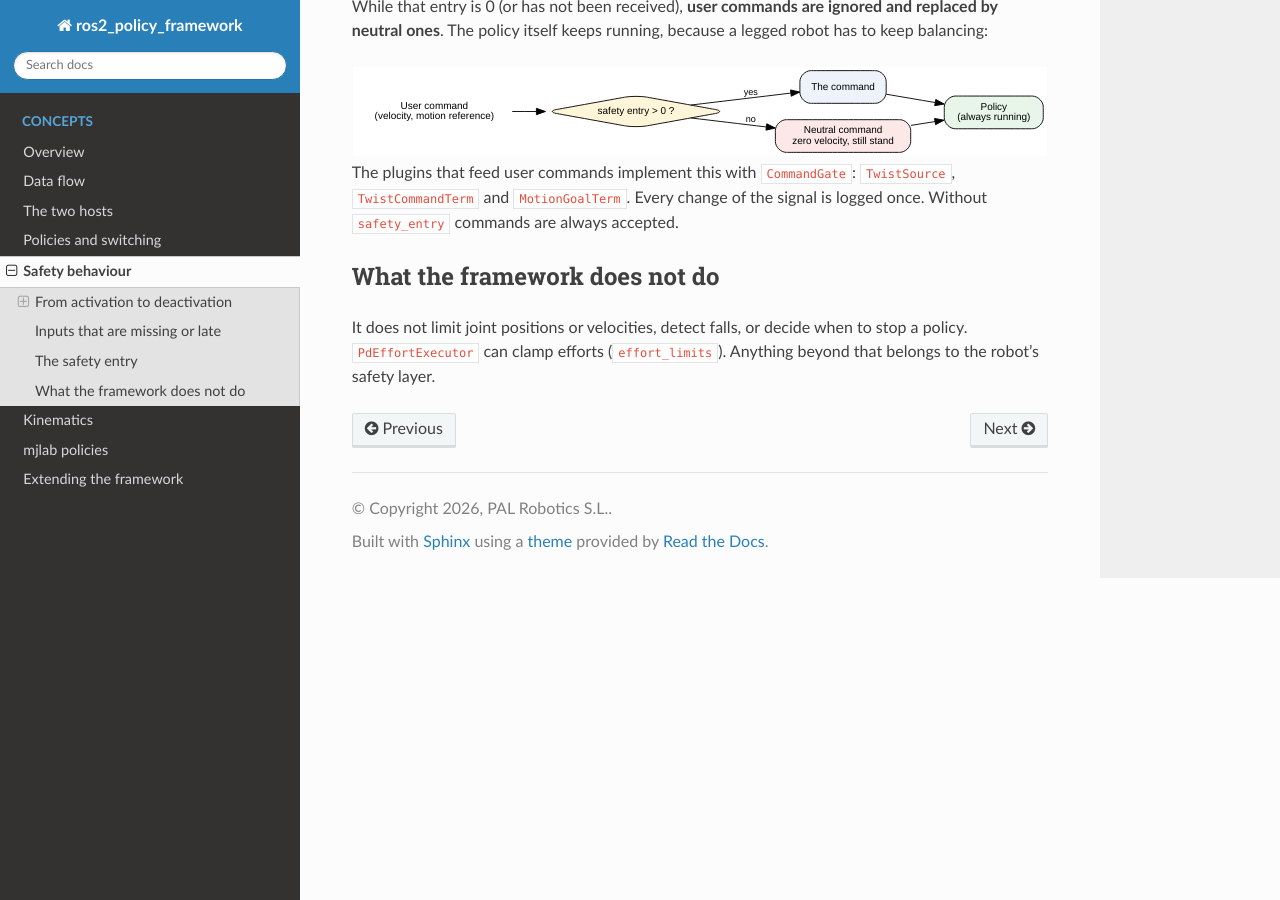
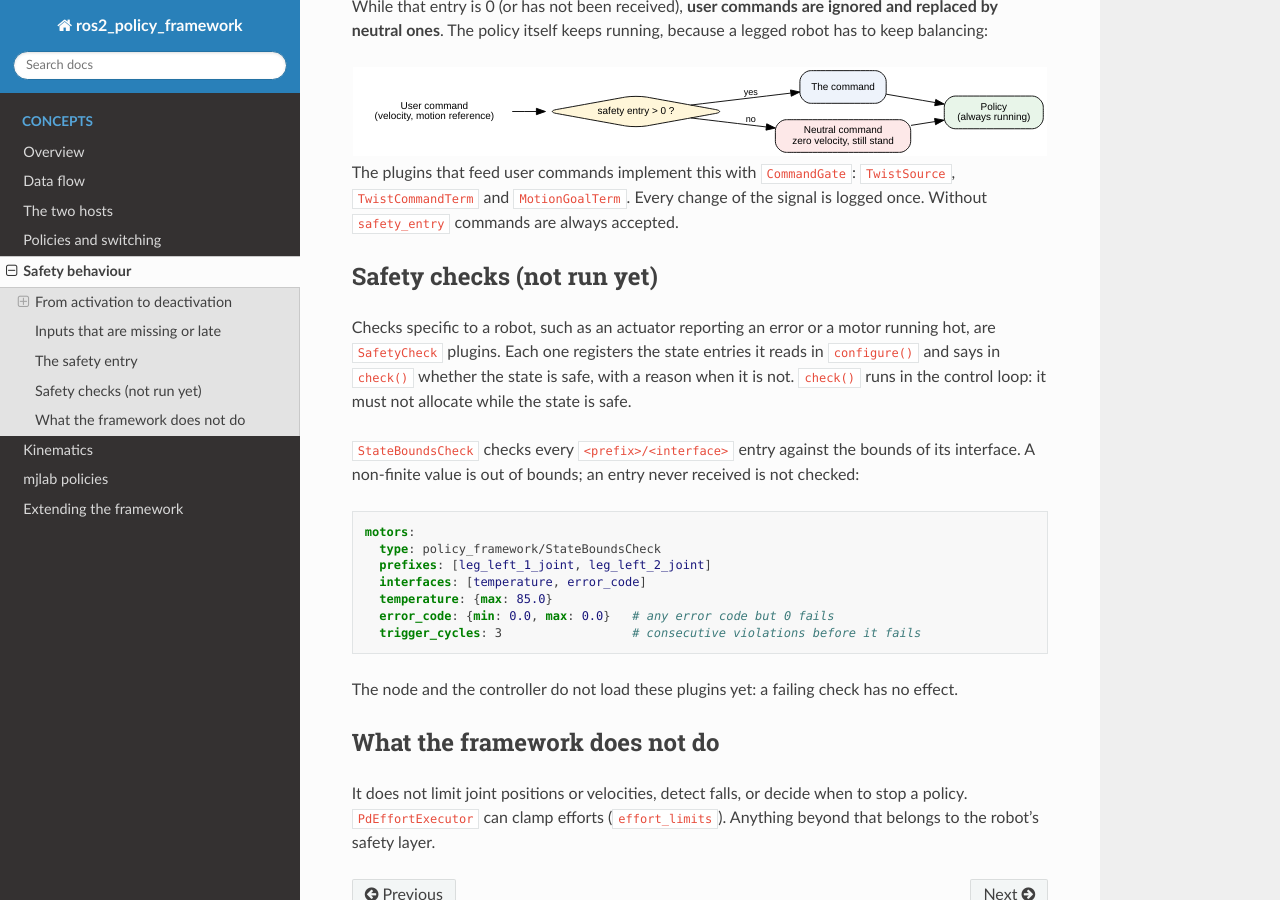
Before and after one commit to saikishor/ros2_policy_framework, a Sphinx documentation site: the page built from docs/safety.rst, in a window 1280 px wide and 900 px high, scrolled down 1501 px. Built offline with Sphinx 7.4.7 and the Read the Docs theme 3.1.0, drawn with Linux system fonts in a browser that asks for light colours.

Commit message:
Document the SafetyCheck interface and StateBoundsCheck, not run by the hosts yet

```diff
--- a/docs/extending.rst
+++ b/docs/extending.rst
@@ -57,6 +57,11 @@ Which plugin to write
    * - ``InterfaceExecutor``
      - command entries into command interface values (controller)
      - ``PdEffortExecutor``, ``ReferenceInterfaceExecutor``
+   * - ``SafetyCheck``
+     - state entries (and the kinematics) into a verdict: safe or not, and why
+     - ``StateBoundsCheck``
+
+The hosts do not run ``SafetyCheck`` plugins yet (:doc:`safety`).
 
 The base classes are in ``policy_framework/plugin_interfaces.hpp`` and
 ``policy_framework/observation_term.hpp``, each method documented there.
--- a/docs/safety.rst
+++ b/docs/safety.rst
@@ -113,6 +113,29 @@ The plugins that feed user commands implement this with ``CommandGate``: ``Twist
 ``TwistCommandTerm`` and ``MotionGoalTerm``. Every change of the signal is logged once.
 Without ``safety_entry`` commands are always accepted.
 
+Safety checks (not run yet)
+---------------------------
+
+Checks specific to a robot, such as an actuator reporting an error or a motor running hot,
+are ``SafetyCheck`` plugins. Each one registers the state entries it reads in ``configure()``
+and says in ``check()`` whether the state is safe, with a reason when it is not. ``check()``
+runs in the control loop: it must not allocate while the state is safe.
+
+``StateBoundsCheck`` checks every ``<prefix>/<interface>`` entry against the bounds of its
+interface. A non-finite value is out of bounds; an entry never received is not checked:
+
+.. code-block:: yaml
+
+   motors:
+     type: policy_framework/StateBoundsCheck
+     prefixes: [leg_left_1_joint, leg_left_2_joint]
+     interfaces: [temperature, error_code]
+     temperature: {max: 85.0}
+     error_code: {min: 0.0, max: 0.0}   # any error code but 0 fails
+     trigger_cycles: 3                  # consecutive violations before it fails
+
+The node and the controller do not load these plugins yet: a failing check has no effect.
+
 What the framework does not do
 ------------------------------
 
```
Also changed, not shown: README.md (+6 -1 lines).
